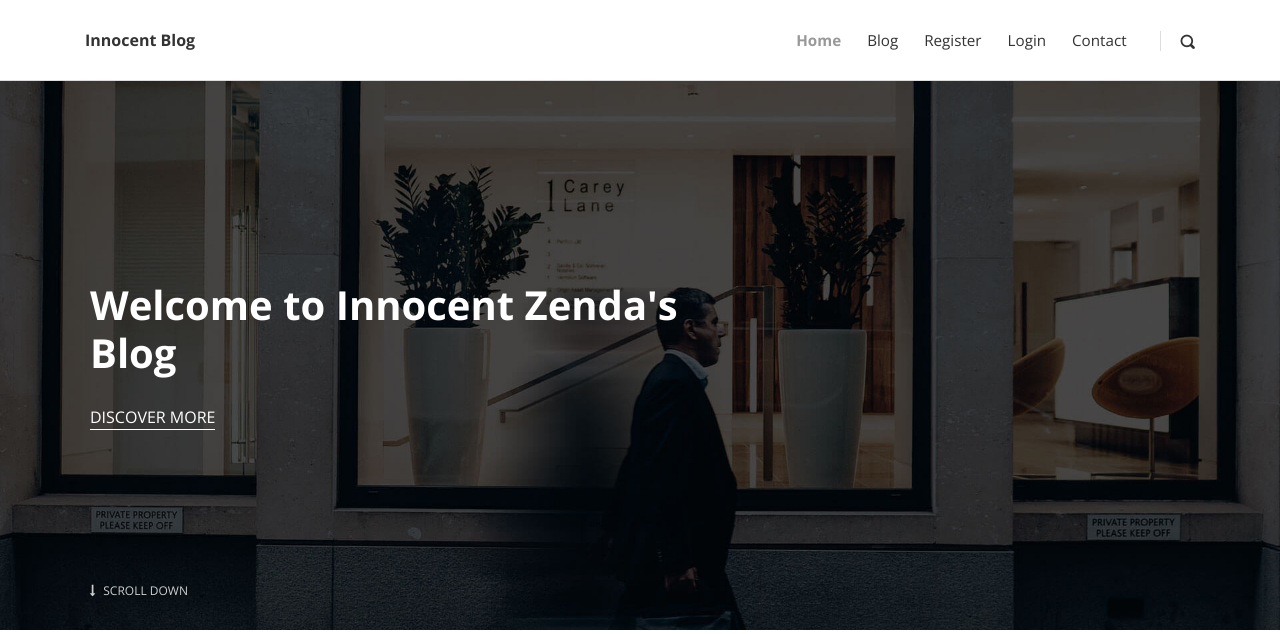
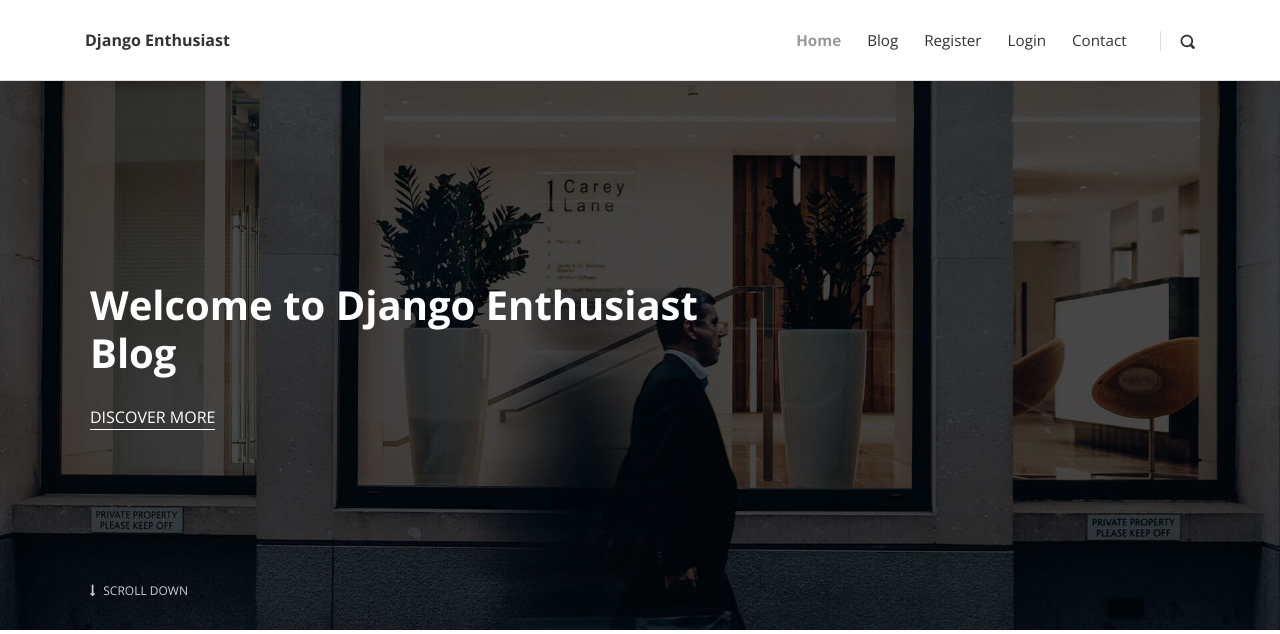
Before and after one commit to ZendaInnocent/django-blog, a Django app: page / in a window 1280 px wide. Shown: the top 634 px of the page. Run offline with Django 3.2, Linux system fonts and the light colour scheme; data comes from the database, SQL or seed files in the repository; both versions use the stored data as it was after the commit; data that the repository does not hold is empty; some libraries are stand-ins or nearby versions.

Commit message:
fixes minor issues

```diff
--- a/templates/footer.html
+++ b/templates/footer.html
@@ -6,16 +6,22 @@
     <div class="row">
         <div class="col-md-4">
             <div class="logo">
-            <h6 class="text-white">Innocent Blog</h6>
+            <h6 class="text-white">Django Enthusiast Blog</h6>
             </div>
             <div class="contact-details">
             <p>Majengo - Sumbawanga</p>
             <p>Phone: (020) 123 456 789</p>
-            <p>Email: <a href="innocent@zendainnocent.com">innocent@zendainnocent.com</a></p>
+            <p>Email: <a href="innocent@djangoenthusiast.com">innocent@djangoenthusiastcom</a></p>
             <ul class="social-menu">
-                <li class="list-inline-item"><a href="#"><i class="fa fa-facebook"></i></a></li>
-                <li class="list-inline-item"><a href="#"><i class="fa fa-twitter"></i></a></li>
-                <li class="list-inline-item"><a href="#"><i class="fa fa-instagram"></i></a></li>
+                <li class="list-inline-item">
+                    <a href="#"><i class="fa fa-facebook"></i></a>
+                </li>
+                <li class="list-inline-item">
+                    <a href="#"><i class="fa fa-twitter"></i></a>
+                </li>
+                <li class="list-inline-item">
+                    <a href="#"><i class="fa fa-github"></i></a>
+                </li>
             </ul>
             </div>
         </div>
@@ -36,7 +42,7 @@
     <div class="container">
     <div class="row">
         <div class="col-md-6">
-        <p>&copy; 2019. All rights reserved. <a href="{% url 'blog:home' %}">Innocent Zenda</a></p>
+        <p>&copy; 2019. All rights reserved. <a href="{% url 'blog:home' %}">Django Enthusiast</a></p>
         </div>
         <div class="col-md-6 text-right">
         <p>Template By <a href="https://bootstrapious.com/p/bootstrap-carousel" class="text-white">Bootstrapious</a>
--- a/templates/head.html
+++ b/templates/head.html
@@ -2,7 +2,7 @@
 <head>
     <meta charset="utf-8">
     <meta http-equiv="X-UA-Compatible" content="IE=edge">
-    <title>Innocent Zenda Blog</title>
+    <title>Django Enthusiast</title>
     <meta name="description" content="">
     <meta name="viewport" content="width=device-width, initial-scale=1">
     <meta name="robots" content="all,follow">
--- a/templates/header.html
+++ b/templates/header.html
@@ -22,7 +22,7 @@
         <div class="container">
         <!-- Navbar Brand -->
         <div class="navbar-header d-flex align-items-center justify-content-between">
-            <!-- Navbar Brand --><a href="{% url 'blog:home' %}" class="navbar-brand">Innocent Blog</a>
+            <!-- Navbar Brand --><a href="{% url 'blog:home' %}" class="navbar-brand">Django Enthusiast</a>
             <!-- <img class='logo-image' src="{% static 'img/logo.png' %}" alt=""> -->
             <!-- Toggle Button-->
             <button type="button" data-toggle="collapse" data-target="#navbarcollapse" aria-controls="navbarcollapse" aria-expanded="false" aria-label="Toggle navigation" class="navbar-toggler"><span></span><span></span><span></span></button>
--- a/templates/index.html
+++ b/templates/index.html
@@ -12,7 +12,7 @@
       <div class="container">
         <div class="row">
           <div class="col-lg-7">
-            <h1>Welcome to Innocent Zenda's Blog</h1><a href="#" class="hero-link">Discover More</a>
+            <h1>Welcome to Django Enthusiast Blog</h1><a href="#" class="hero-link">Discover More</a>
           </div>
         </div><a href=".intro" class="continue link-scroll"><i class="fa fa-long-arrow-down"></i> Scroll Down</a>
       </div>
```
Also changed, not shown: db.sqlite3.
